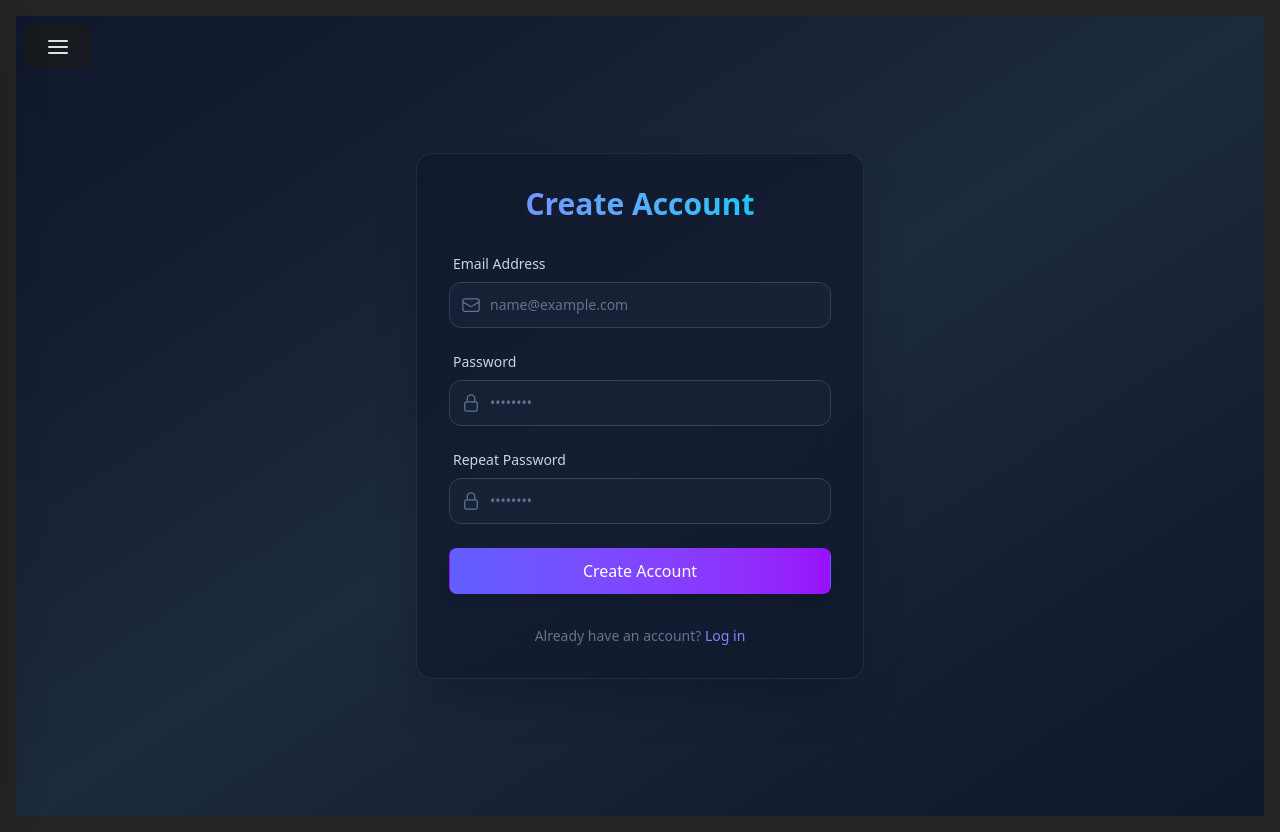
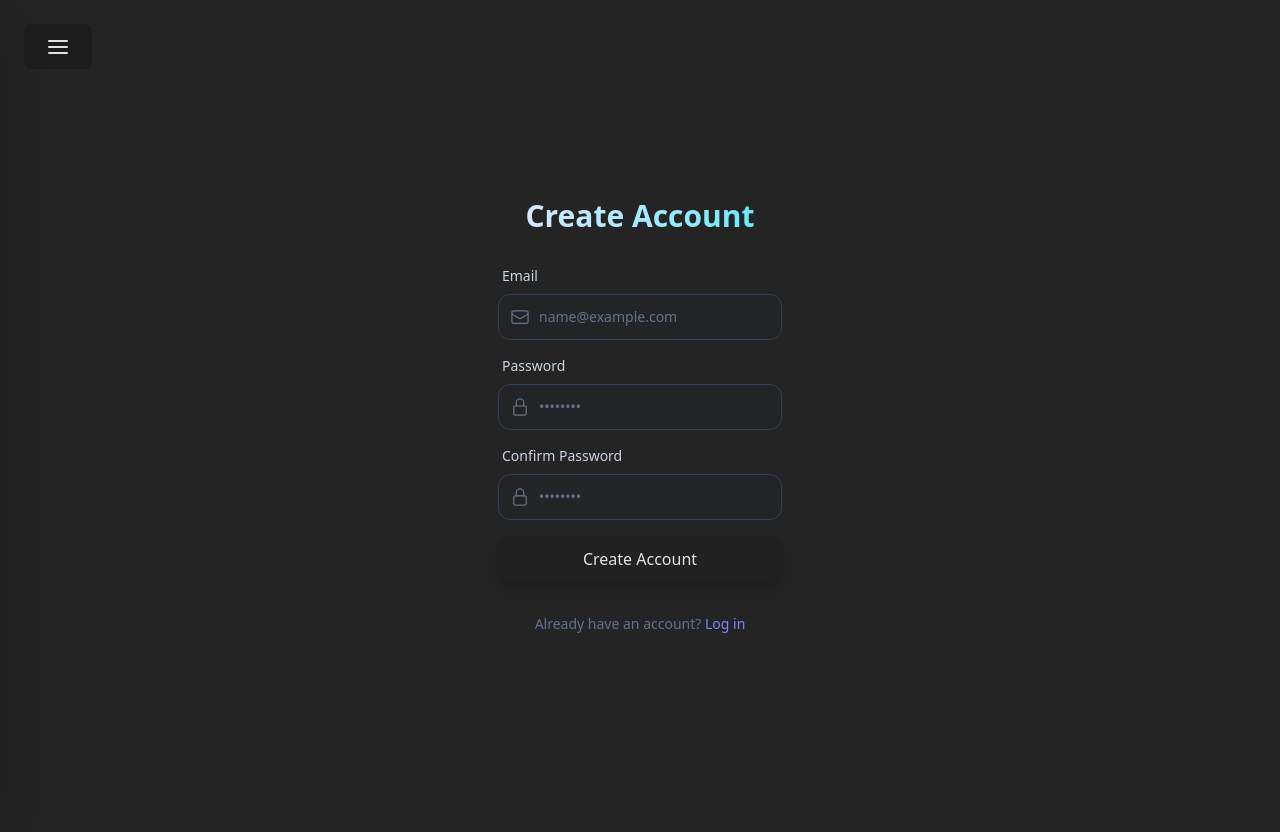
Before and after one commit to literandltx/timer-frontend-react, a React (Vite) app: page /auth/register in a window 1280 px wide. Built offline with nearby package versions, Linux system fonts and the light colour scheme.

Commit message:
feat: adjust register page

```diff
--- a/src/pages/RegisterPage.tsx
+++ b/src/pages/RegisterPage.tsx
@@ -49,7 +49,7 @@ function RegisterPage() {
     const [isLoading, setIsLoading] = useState(false);
 
     const handleChange = (e: React.ChangeEvent<HTMLInputElement>) => {
-        const { name, value } = e.target;
+        const {name, value} = e.target;
         setFormData(prevState => ({
             ...prevState,
             [name]: value
@@ -98,19 +98,19 @@ function RegisterPage() {
     };
 
     return (
-        <div className="min-h-screen flex items-center justify-center bg-gradient-to-br from-slate-900 via-slate-800 to-slate-900 p-4">
-            <div className="w-full max-w-md bg-slate-900/60 backdrop-blur-xl border border-slate-700/50 rounded-2xl shadow-2xl p-8">
-
+        <div className="flex items-center justify-center h-screen">
+            {/*<div className="w-full max-w-md bg-slate-900/60 backdrop-blur-xl border border-slate-700/50 rounded-2xl shadow-2xl p-8">*/}
+            <div>
                 <div className="mb-8 text-center">
-                    <h2 className="text-3xl font-bold text-transparent bg-clip-text bg-gradient-to-r from-indigo-400 to-cyan-400">
+                    <h2 className="text-3xl font-bold text-transparent bg-clip-text bg-gradient-to-r from-indigo-100 to-cyan-300">
                         Create Account
                     </h2>
                 </div>
 
-                <form onSubmit={handleSubmit} className="space-y-6">
+                <form onSubmit={handleSubmit} className="space-y-4">
                     <div className="space-y-2">
                         <label className="text-sm font-medium text-slate-300 block ml-1">
-                            Email Address
+                            Email
                         </label>
                         <div className="relative group">
                             <div
@@ -121,7 +121,7 @@ function RegisterPage() {
                             <input
                                 type="email"
                                 name="email"
-                                className="w-full bg-slate-800/50 border border-slate-700 text-white text-sm rounded-xl focus:ring-2 focus:ring-indigo-500/50 focus:border-indigo-500 block pl-10 p-3 placeholder-slate-500 transition-all outline-none"
+                                className="w-full bg-slate-800/10 border border-slate-700 text-white text-sm rounded-xl focus:ring-2 focus:ring-indigo-500/50 focus:border-indigo-500 block pl-10 p-3 placeholder-slate-500 transition-all outline-none"
                                 placeholder="name@example.com"
                                 value={formData.email}
                                 onChange={handleChange}
@@ -143,7 +143,7 @@ function RegisterPage() {
                             <input
                                 type={showPassword ? "text" : "password"}
                                 name="password"
-                                className="w-full bg-slate-800/50 border border-slate-700 text-white text-sm rounded-xl focus:ring-2 focus:ring-indigo-500/50 focus:border-indigo-500 block pl-10 pr-10 p-3 placeholder-slate-500 transition-all outline-none"
+                                className="w-full bg-slate-800/10 border border-slate-700 text-white text-sm rounded-xl focus:ring-2 focus:ring-indigo-500/50 focus:border-indigo-500 block pl-10 pr-10 p-3 placeholder-slate-500 transition-all outline-none"
                                 placeholder="••••••••"
                                 value={formData.password}
                                 onChange={handleChange}
@@ -154,7 +154,7 @@ function RegisterPage() {
 
                     <div className="space-y-2">
                         <label className="text-sm font-medium text-slate-300 block ml-1">
-                            Repeat Password
+                            Confirm Password
                         </label>
                         <div className="relative group">
                             <div
@@ -165,7 +165,7 @@ function RegisterPage() {
                             <input
                                 type={showRepeatPassword ? "text" : "password"}
                                 name="repeatPassword"
-                                className="w-full bg-slate-800/50 border border-slate-700 text-white text-sm rounded-xl focus:ring-2 focus:ring-indigo-500/50 focus:border-indigo-500 block pl-10 pr-10 p-3 placeholder-slate-500 transition-all outline-none"
+                                className="w-full bg-slate-800/10 border border-slate-700 text-white text-sm rounded-xl focus:ring-2 focus:ring-indigo-500/50 focus:border-indigo-500 block pl-10 pr-10 p-3 placeholder-slate-500 transition-all outline-none"
                                 placeholder="••••••••"
                                 value={formData.repeatPassword}
                                 onChange={handleChange}
@@ -177,7 +177,7 @@ function RegisterPage() {
                     <button
                         type="submit"
                         disabled={isLoading}
-                        className="w-full flex justify-center items-center bg-gradient-to-r from-indigo-500 to-purple-600 hover:from-indigo-400 hover:to-purple-500 text-white font-semibold py-3 px-4 rounded-xl shadow-lg transform hover:scale-[1.02] transition-all duration-200 disabled:opacity-70 disabled:cursor-not-allowed disabled:hover:scale-100"
+                        className="w-full flex justify-center items-center bg-gradient-to-r from-[#242424]/70 to-[#242424]/70 font-semibold py-3 px-4 rounded-xl shadow-lg transform hover:scale-[1.02] transition-all duration-200 disabled:opacity-70 disabled:cursor-not-allowed disabled:hover:scale-100"
                     >
                         {isLoading ? (
                             <>
```
